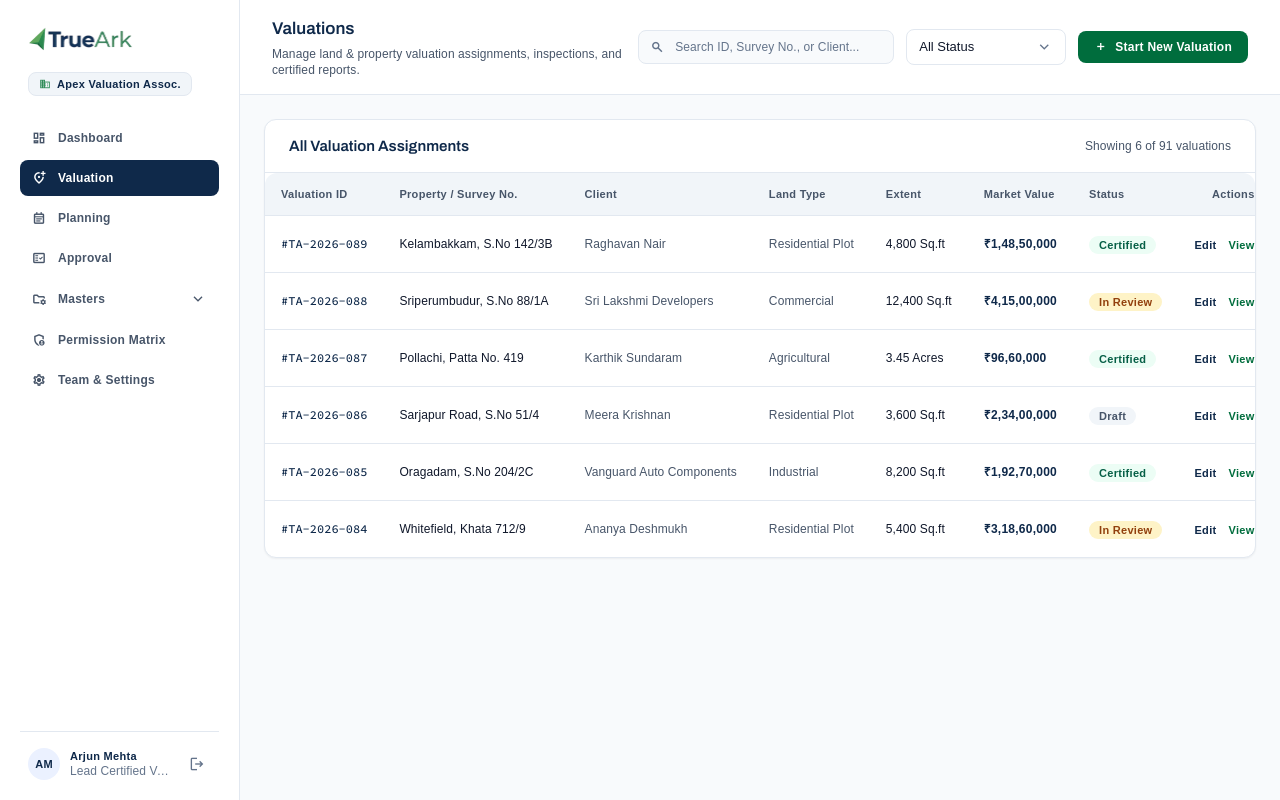
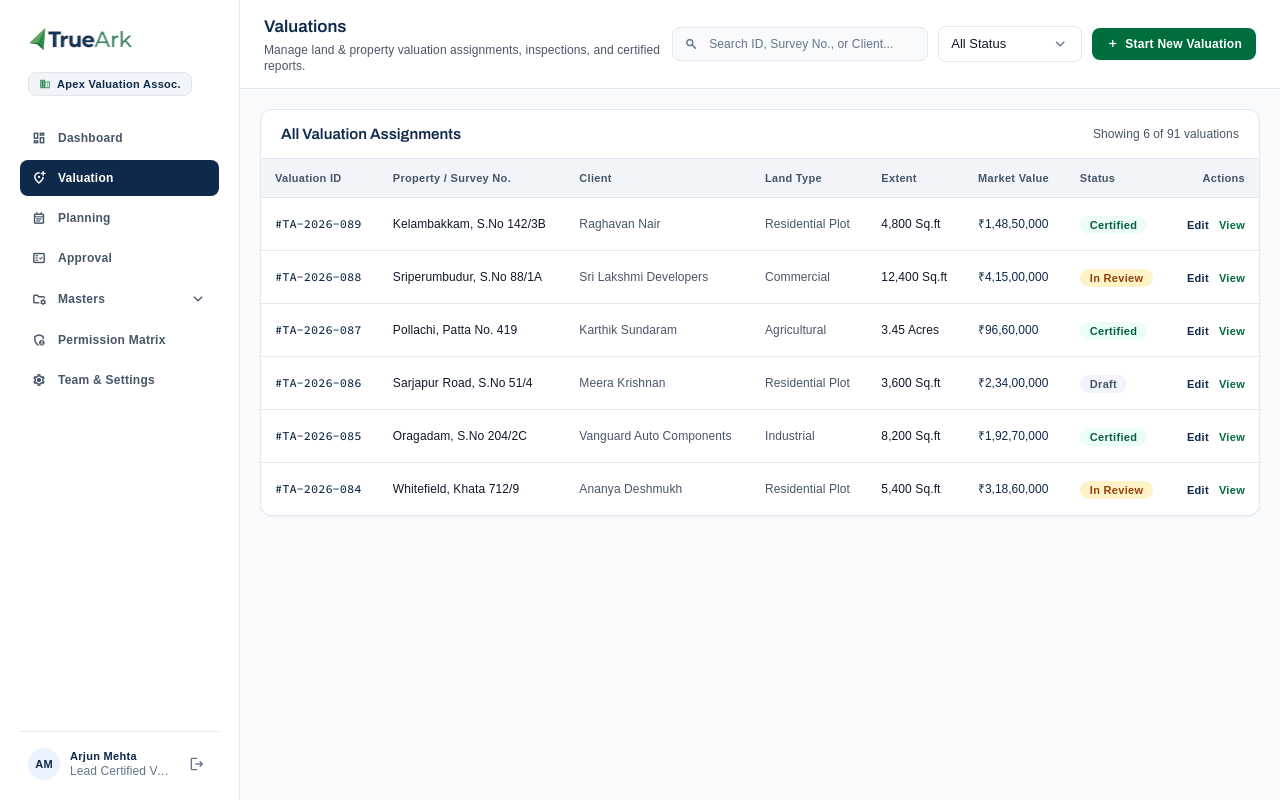
Before and after one commit to sanjaygac/True-ark-project, a React (Vite) app in the folder frontend/: page /company-admin/valuation in a window 1280 px wide. Built offline with nearby package versions, Linux system fonts and the light colour scheme; a web font is replaced by a local one.

Commit message:
Fix horizontal scrolling on Company Valuations screen so table fits cleanly on desktop

```diff
--- a/frontend/src/pages/company-admin/CompanyValuationsPage.jsx
+++ b/frontend/src/pages/company-admin/CompanyValuationsPage.jsx
@@ -125,10 +125,10 @@ export default function CompanyValuationsPage() {
       <CompanyAdminSidebar isOpen={sidebarOpen} onClose={() => setSidebarOpen(false)} />
 
       {/* Main Workspace */}
-      <div className="flex-1 min-w-0 flex flex-col h-screen overflow-y-auto">
+      <div className="flex-1 min-w-0 flex flex-col h-screen overflow-y-auto overflow-x-hidden">
         {/* Top Action Bar */}
-        <header className="bg-surface-container-lowest border-b border-outline-variant px-3 sm:px-6 lg:px-8 py-4 flex flex-col lg:flex-row lg:items-center lg:justify-between gap-3 sm:gap-4 shrink-0">
-          <div className="flex flex-col gap-1">
+        <header className="bg-surface-container-lowest border-b border-outline-variant px-3 sm:px-5 lg:px-6 py-3.5 flex flex-col lg:flex-row lg:items-center lg:justify-between gap-3 shrink-0">
+          <div className="flex flex-col gap-0.5 min-w-0">
             <div className="flex items-center gap-2">
               <button
                 type="button"
@@ -147,9 +147,9 @@ export default function CompanyValuationsPage() {
             </p>
           </div>
 
-          <div className="flex flex-col sm:flex-row items-stretch sm:items-center gap-2.5 sm:gap-3 w-full lg:w-auto">
+          <div className="flex flex-col sm:flex-row items-stretch sm:items-center gap-2 sm:gap-2.5 w-full lg:w-auto shrink-0">
             {/* Quick-search input */}
-            <div className="relative w-full sm:w-64">
+            <div className="relative w-full sm:w-56 xl:w-64">
               <span
                 aria-hidden="true"
                 className="material-symbols-outlined absolute left-3 top-1/2 -translate-y-1/2 text-outline text-title-md select-none"
@@ -165,9 +165,9 @@ export default function CompanyValuationsPage() {
               />
             </div>
 
-            <div className="flex items-center gap-2 sm:gap-3 w-full sm:w-auto">
+            <div className="flex items-center gap-2 sm:gap-2.5 w-full sm:w-auto">
               {/* Searchable Status Filter Dropdown */}
-              <div className="w-36 sm:w-40 shrink-0">
+              <div className="w-36 shrink-0">
                 <SearchableSelect
                   value={statusFilter}
                   onChange={(val) => setStatusFilter(val)}
@@ -181,7 +181,7 @@ export default function CompanyValuationsPage() {
               {/* Prominent Emerald Green + Start New Valuation Button */}
               <Link
                 to="/company-admin/valuation/new"
-                className="flex-1 sm:flex-none inline-flex items-center justify-center gap-2 px-3.5 sm:px-4 py-2 rounded bg-tertiary text-on-tertiary font-label text-label-md hover:opacity-95 focus-visible:outline-none focus-visible:ring-2 focus-visible:ring-secondary focus-visible:ring-offset-2 transition-colors duration-state-change whitespace-nowrap shrink-0"
+                className="flex-1 sm:flex-none inline-flex items-center justify-center gap-1.5 px-3.5 py-2 rounded bg-tertiary text-on-tertiary font-label text-label-md hover:opacity-95 focus-visible:outline-none focus-visible:ring-2 focus-visible:ring-secondary focus-visible:ring-offset-2 transition-colors duration-state-change whitespace-nowrap shrink-0"
               >
                 <span className="material-symbols-outlined text-title-sm" aria-hidden="true">
                   add
@@ -192,42 +192,42 @@ export default function CompanyValuationsPage() {
           </div>
         </header>
 
-        <main className="p-3 sm:p-5 lg:p-6 flex-1 flex flex-col gap-6">
+        <main className="p-3 sm:p-4 lg:p-5 flex-1 flex flex-col gap-5 min-w-0">
           {/* Valuations Table Card */}
           <section className="bg-surface-container-lowest border border-outline-variant rounded-md shadow-sm overflow-hidden">
-            <div className="px-4 sm:px-6 py-4 border-b border-outline-variant flex flex-wrap items-center justify-between gap-4">
+            <div className="px-4 sm:px-5 py-3.5 border-b border-outline-variant flex flex-wrap items-center justify-between gap-3">
               <h2 className="font-headline text-headline-sm text-primary">All Valuation Assignments</h2>
               <span className="font-body text-body-sm text-on-surface-variant tabular-nums">
                 Showing {filteredValuations.length} of 91 valuations
               </span>
             </div>
 
-            <div className="rounded-md overflow-x-auto">
+            <div className="w-full overflow-x-auto lg:overflow-x-hidden">
               <table className="w-full text-left border-collapse">
                 <thead className="bg-surface-container-low border-b border-outline-variant">
                   <tr>
-                    <th scope="col" className="px-4 py-3.5 font-label text-label-sm text-on-surface-variant whitespace-nowrap">
+                    <th scope="col" className="px-2.5 xl:px-3.5 py-3 font-label text-label-sm text-on-surface-variant whitespace-nowrap">
                       Valuation ID
                     </th>
-                    <th scope="col" className="px-4 py-3.5 font-label text-label-sm text-on-surface-variant whitespace-nowrap">
+                    <th scope="col" className="px-2.5 xl:px-3.5 py-3 font-label text-label-sm text-on-surface-variant whitespace-nowrap">
                       Property / Survey No.
                     </th>
-                    <th scope="col" className="px-4 py-3.5 font-label text-label-sm text-on-surface-variant whitespace-nowrap">
+                    <th scope="col" className="px-2.5 xl:px-3.5 py-3 font-label text-label-sm text-on-surface-variant whitespace-nowrap">
                       Client
                     </th>
-                    <th scope="col" className="px-4 py-3.5 font-label text-label-sm text-on-surface-variant whitespace-nowrap">
+                    <th scope="col" className="px-2.5 xl:px-3.5 py-3 font-label text-label-sm text-on-surface-variant whitespace-nowrap">
                       Land Type
                     </th>
-                    <th scope="col" className="px-4 py-3.5 font-label text-label-sm text-on-surface-variant whitespace-nowrap">
+                    <th scope="col" className="px-2.5 xl:px-3.5 py-3 font-label text-label-sm text-on-surface-variant whitespace-nowrap">
                       Extent
                     </th>
-                    <th scope="col" className="px-4 py-3.5 font-label text-label-sm text-on-surface-variant whitespace-nowrap">
+                    <th scope="col" className="px-2.5 xl:px-3.5 py-3 font-label text-label-sm text-on-surface-variant whitespace-nowrap">
                       Market Value
                     </th>
-                    <th scope="col" className="px-4 py-3.5 font-label text-label-sm text-on-surface-variant whitespace-nowrap">
+                    <th scope="col" className="px-2.5 xl:px-3.5 py-3 font-label text-label-sm text-on-surface-variant whitespace-nowrap">
                       Status
                     </th>
-                    <th scope="col" className="px-4 py-3.5 font-label text-label-sm text-on-surface-variant text-right whitespace-nowrap">
+                    <th scope="col" className="px-2.5 xl:px-3.5 py-3 font-label text-label-sm text-on-surface-variant text-right whitespace-nowrap">
                       Actions
                     </th>
                   </tr>
@@ -236,29 +236,29 @@ export default function CompanyValuationsPage() {
                   {filteredValuations.length > 0 ? (
                     filteredValuations.map((item) => (
                       <tr key={item.id} className="hover:bg-surface-container-low/50 transition-colors duration-state-change">
-                        <td className="px-4 py-4 font-mono text-mono-md text-primary whitespace-nowrap">
+                        <td className="px-2.5 xl:px-3.5 py-3.5 font-mono text-[11px] xl:text-mono-md text-primary whitespace-nowrap">
                           {item.code}
                         </td>
-                        <td className="px-4 py-4 font-body text-body-sm text-on-surface whitespace-nowrap">
+                        <td className="px-2.5 xl:px-3.5 py-3.5 font-body text-body-sm text-on-surface">
                           {item.property}
                         </td>
-                        <td className="px-4 py-4 font-body text-body-sm text-on-surface-variant whitespace-nowrap">
+                        <td className="px-2.5 xl:px-3.5 py-3.5 font-body text-body-sm text-on-surface-variant">
                           {item.client}
                         </td>
-                        <td className="px-4 py-4 font-body text-body-sm text-on-surface-variant whitespace-nowrap">
+                        <td className="px-2.5 xl:px-3.5 py-3.5 font-body text-body-sm text-on-surface-variant whitespace-nowrap">
                           {item.landType}
                         </td>
-                        <td className="px-4 py-4 font-body text-body-sm text-on-surface tabular-nums whitespace-nowrap">
+                        <td className="px-2.5 xl:px-3.5 py-3.5 font-body text-body-sm text-on-surface tabular-nums whitespace-nowrap">
                           {item.extent}
                         </td>
-                        <td className="px-4 py-4 font-label text-label-md text-primary tabular-nums whitespace-nowrap">
+                        <td className="px-2.5 xl:px-3.5 py-3.5 font-label text-[12px] text-primary tabular-nums whitespace-nowrap">
                           {item.marketValue}
                         </td>
-                        <td className="px-4 py-4 whitespace-nowrap">
+                        <td className="px-2.5 xl:px-3.5 py-3.5 whitespace-nowrap">
                           {getStatusBadge(item.status)}
                         </td>
-                        <td className="px-4 py-4 text-right whitespace-nowrap">
-                          <div className="inline-flex items-center gap-3">
+                        <td className="px-2.5 xl:px-3.5 py-3.5 text-right whitespace-nowrap">
+                          <div className="inline-flex items-center gap-2.5">
                             <Link
                               to={`/company-admin/valuation/edit/${item.id}`}
                               className="font-label text-label-sm text-primary hover:underline"
```
